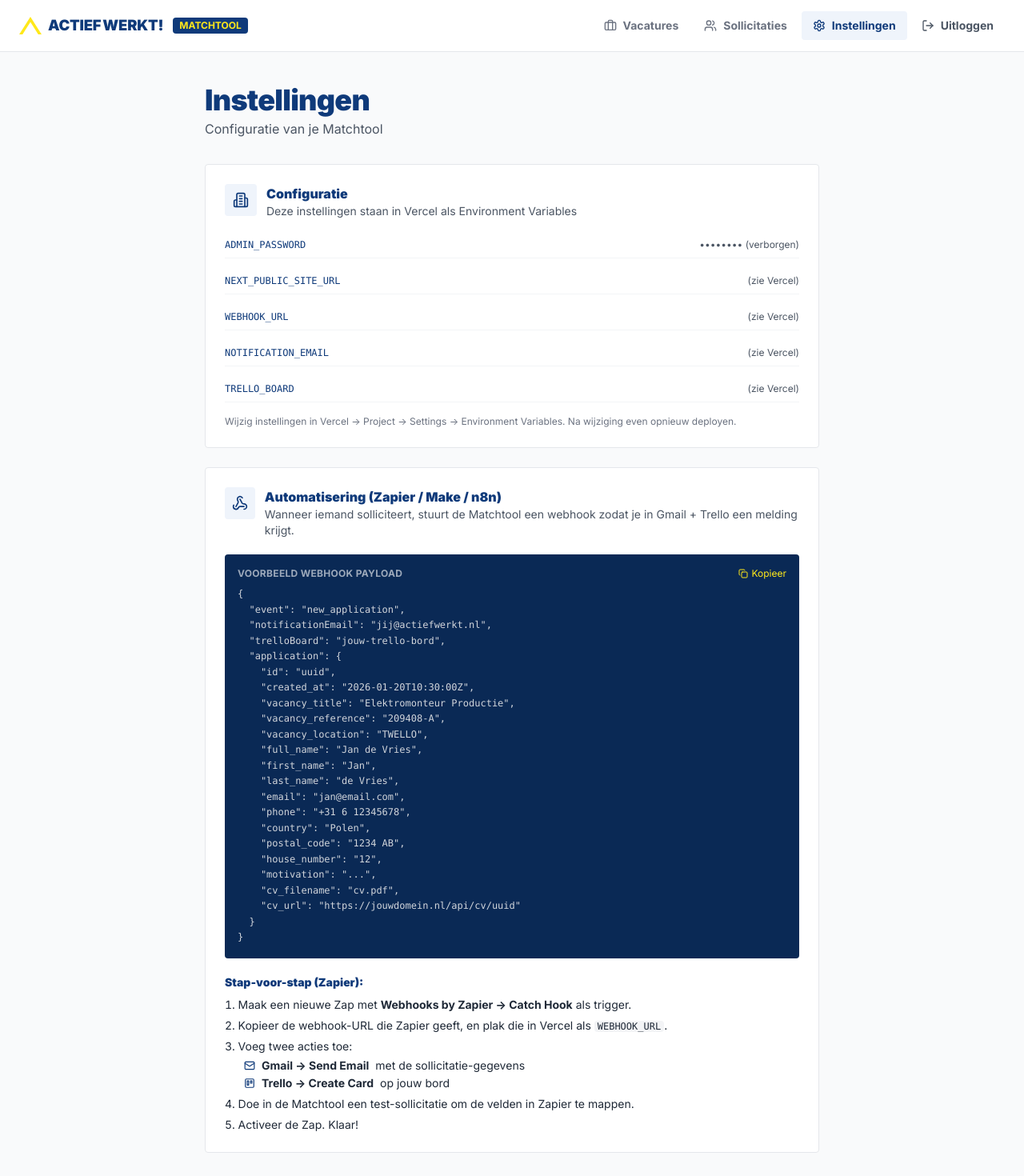
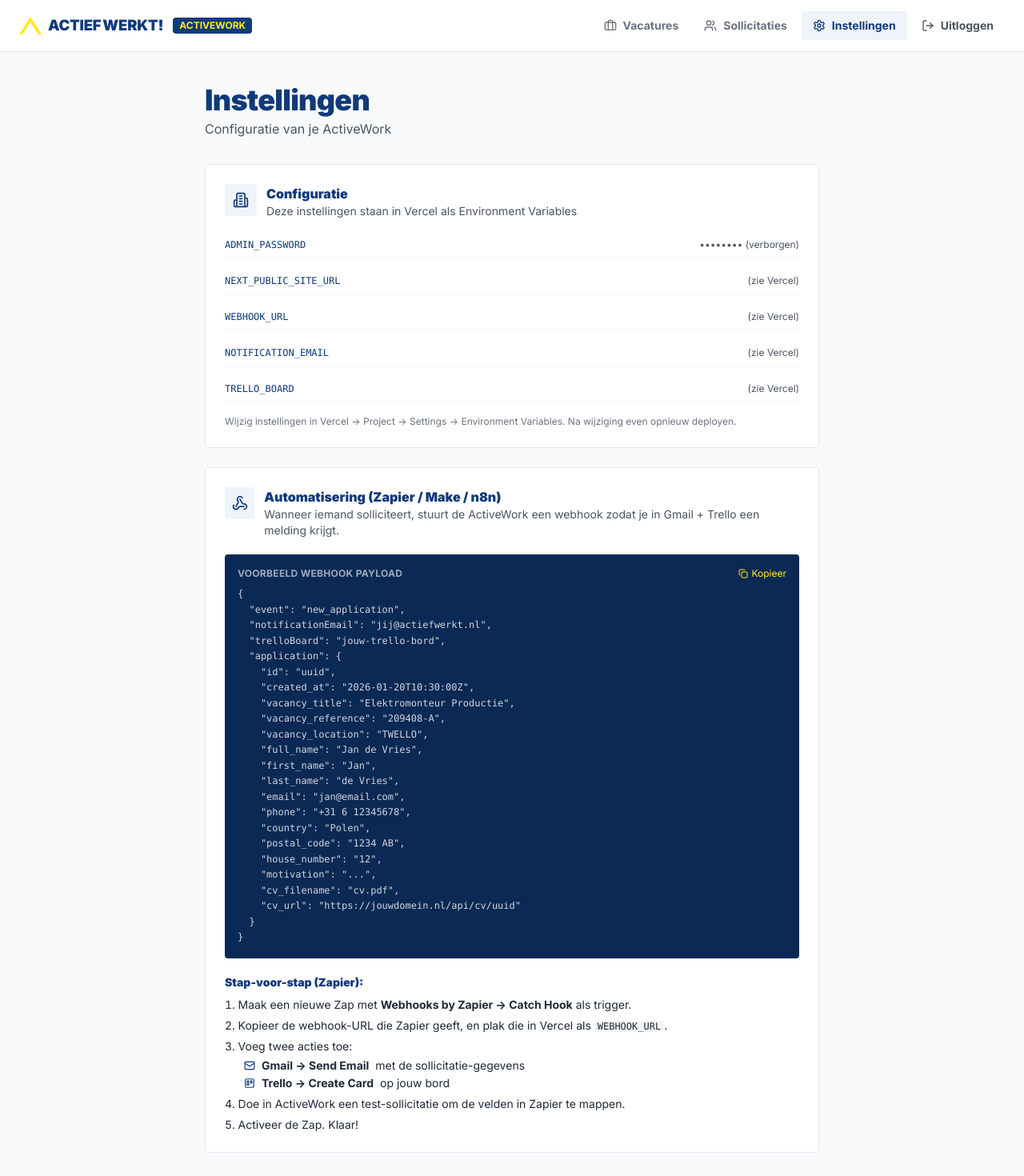
Before and after one commit to nathanschuuring/matchtool, a Next.js app: page /admin/instellingen in a window 1280 px wide. Shown: the top 1470 px of the page at 80% size. Built offline with nearby package versions, Linux system fonts and the light colour scheme.

Commit message:
Hernoeming van Matchtool naar ActiveWork

```diff
--- a/app/admin/AdminNav.tsx
+++ b/app/admin/AdminNav.tsx
@@ -38,7 +38,7 @@
             className="hidden md:inline-block text-xs font-bold px-2 py-0.5 rounded"
             style={{ background: '#0F3A7A', color: '#FFE81A' }}
           >
-            MATCHTOOL
+            ACTIVEWORK
           </span>
         </div>
         <nav className="flex items-center gap-1">
--- a/app/admin/instellingen/page.tsx
+++ b/app/admin/instellingen/page.tsx
@@ -44,7 +44,7 @@
     <div className="max-w-3xl mx-auto">
       <div className="mb-8">
         <h1 className="text-4xl font-black aw-admin-title">Instellingen</h1>
-        <p className="mt-1 text-gray-600">Configuratie van je Matchtool</p>
+        <p className="mt-1 text-gray-600">Configuratie van je ActiveWork</p>
       </div>
 
       <div className="space-y-6">
@@ -91,7 +91,7 @@
                 Automatisering (Zapier / Make / n8n)
               </h3>
               <p className="text-sm text-gray-600">
-                Wanneer iemand solliciteert, stuurt de Matchtool een webhook zodat je in Gmail + Trello
+                Wanneer iemand solliciteert, stuurt de ActiveWork een webhook zodat je in Gmail + Trello
                 een melding krijgt.
               </p>
             </div>
@@ -145,7 +145,7 @@
                 </div>
               </li>
               <li>
-                Doe in de Matchtool een test-sollicitatie om de velden in Zapier te mappen.
+                Doe in ActiveWork een test-sollicitatie om de velden in Zapier te mappen.
               </li>
               <li>Activeer de Zap. Klaar!</li>
             </ol>
--- a/app/admin/login/page.tsx
+++ b/app/admin/login/page.tsx
@@ -68,7 +68,7 @@
             className="text-2xl font-black text-center mb-1"
             style={{ color: '#0F3A7A', letterSpacing: '-0.02em' }}
           >
-            Matchtool
+            ActiveWork
           </h1>
           <p className="text-sm text-center text-gray-600 mb-6">Log in om beheer te openen</p>
 
--- a/lib/auth.ts
+++ b/lib/auth.ts
@@ -1,7 +1,7 @@
 import { cookies } from 'next/headers';
 import { NextResponse } from 'next/server';
 
-const COOKIE_NAME = 'matchtool_auth';
+const COOKIE_NAME = 'activework_auth';
 
 function getToken(): string {
   // Gebruik het admin-wachtwoord als "token" — simpel maar voldoende voor deze tool
--- a/middleware.ts
+++ b/middleware.ts
@@ -1,6 +1,6 @@
 import { NextRequest, NextResponse } from 'next/server';
 
-const COOKIE_NAME = 'matchtool_auth';
+const COOKIE_NAME = 'activework_auth';
 
 export function middleware(req: NextRequest) {
   const { pathname } = req.nextUrl;
--- a/package.json
+++ b/package.json
@@ -1,5 +1,5 @@
 {
-  "name": "matchtool-actief-werkt",
+  "name": "activework",
   "version": "1.0.0",
   "private": true,
   "scripts": {
```
